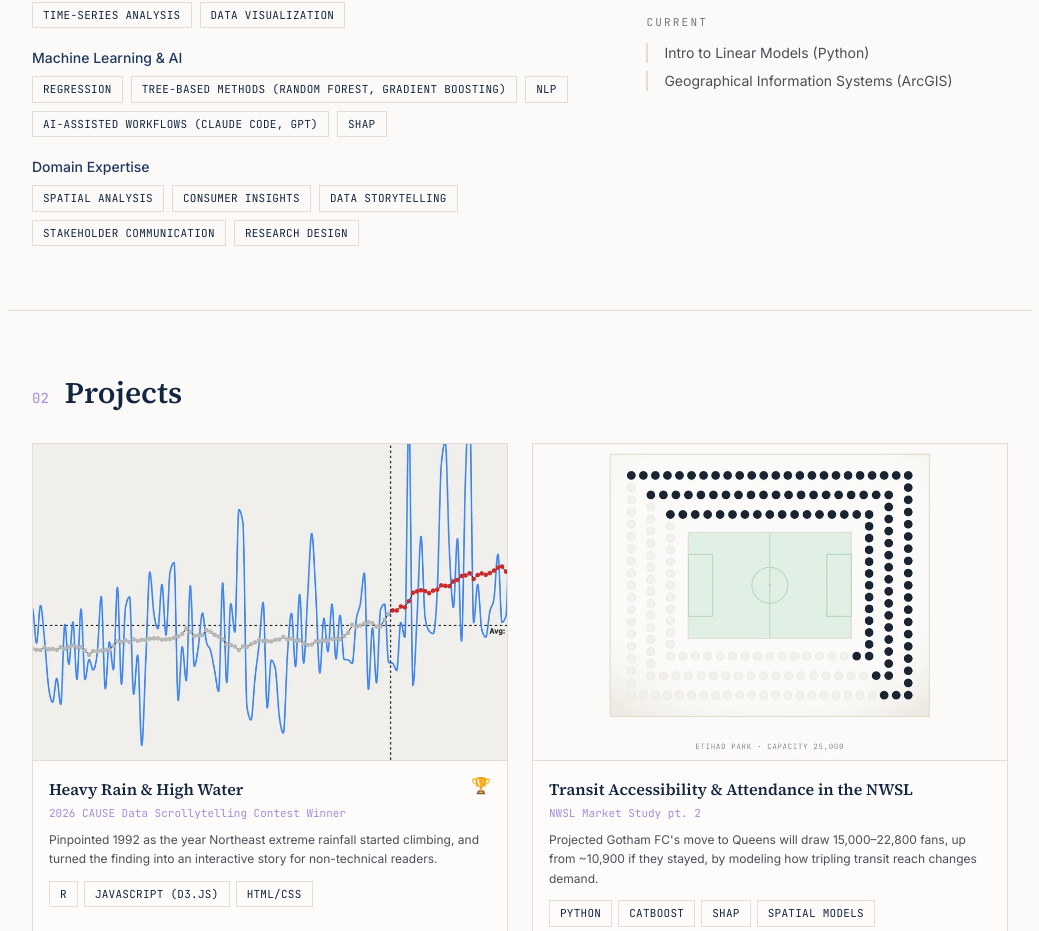
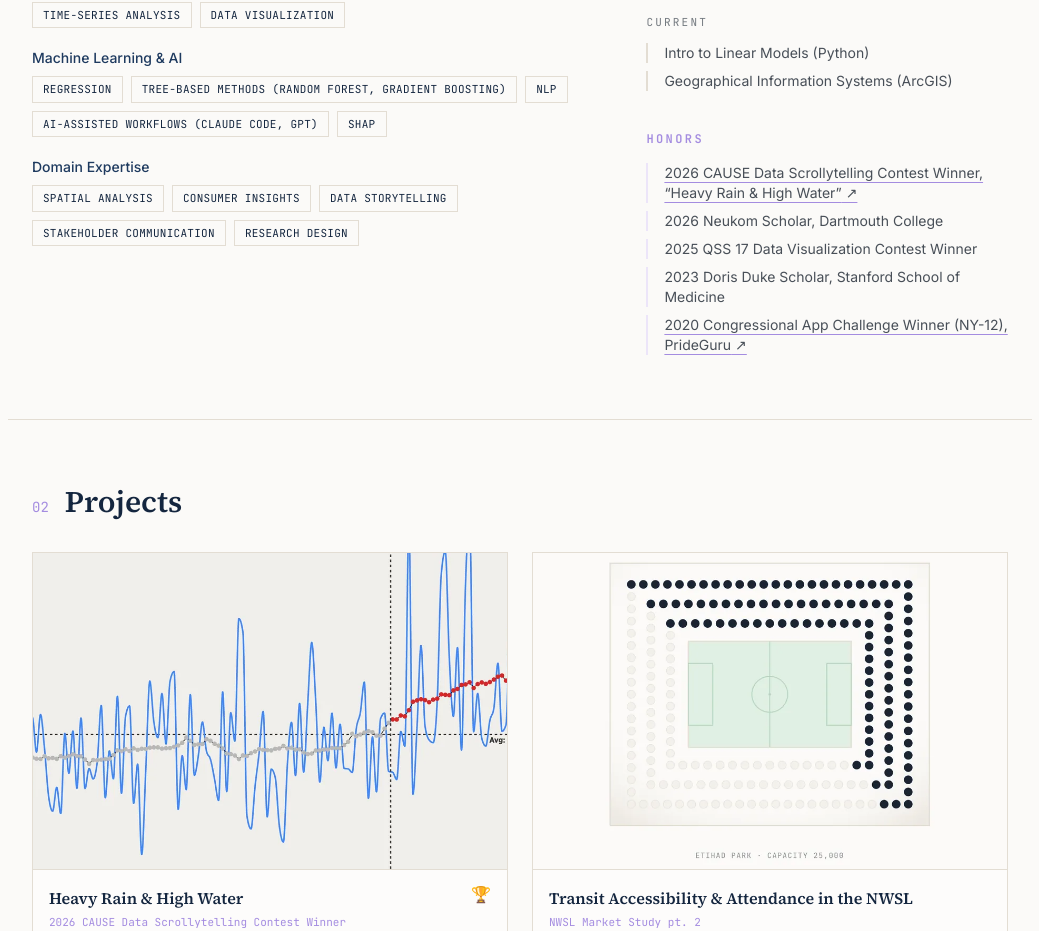
Before and after one commit to isabelpt/portfolio, a React (Vite) app: page / in a window 1280 px wide. Shown: the part 1134-2065 px from the top of the page, without its empty margins (120-1159 px from the left). Built offline with nearby package versions, Linux system fonts and the light colour scheme.

Commit message:
added honors

```diff
--- a/src/components/About.tsx
+++ b/src/components/About.tsx
@@ -1,5 +1,6 @@
 import { skillGroups } from '../content/skills'
 import { coursework } from '../content/coursework'
+import { honors } from '../content/honors'
 import SectionHeading from './SectionHeading'
 import Tag from './Tag'
 
@@ -56,6 +57,28 @@ export default function About() {
               </div>
             </div>
           )}
+
+          <h3 className="mt-10 font-mono text-xs font-semibold uppercase tracking-[0.2em] text-[var(--color-lilac)]">
+            Honors
+          </h3>
+          <div className="mt-4 space-y-2">
+            {honors.map((honor) => (
+              <div key={honor.label} className="border-l-2 border-[var(--color-lilac-soft)] pl-4 font-sans text-sm text-[var(--color-ink)]/80">
+                {honor.url ? (
+                  <a
+                    href={honor.url}
+                    target="_blank"
+                    rel="noreferrer"
+                    className="underline decoration-[var(--color-lilac)] underline-offset-4 hover:text-[var(--color-navy-deep)]"
+                  >
+                    {honor.label} ↗
+                  </a>
+                ) : (
+                  honor.label
+                )}
+              </div>
+            ))}
+          </div>
         </div>
       </div>
     </section>
--- /dev/null
+++ b/src/content/honors.ts
@@ -0,0 +1,15 @@
+import type { Honor } from '../types'
+
+export const honors: Honor[] = [
+  {
+    label: '2026 CAUSE Data Scrollytelling Contest Winner, “Heavy Rain & High Water”',
+    url: 'https://qss.dartmouth.edu/news/2026/08/isabel-prado-tucker-wins-cause-data-scrollytelling-contest',
+  },
+  { label: '2026 Neukom Scholar, Dartmouth College' },
+  { label: '2025 QSS 17 Data Visualization Contest Winner' },
+  { label: '2023 Doris Duke Scholar, Stanford School of Medicine' },
+  {
+    label: '2020 Congressional App Challenge Winner (NY-12), PrideGuru',
+    url: 'https://www.congressionalappchallenge.us/20-ny12/',
+  },
+]
--- a/src/types.ts
+++ b/src/types.ts
@@ -33,6 +33,11 @@ export interface ExperienceItem {
   links?: ProjectLink[]
 }
 
+export interface Honor {
+  label: string
+  url?: string
+}
+
 export interface SubstackPost {
   title: string
   link: string
```
